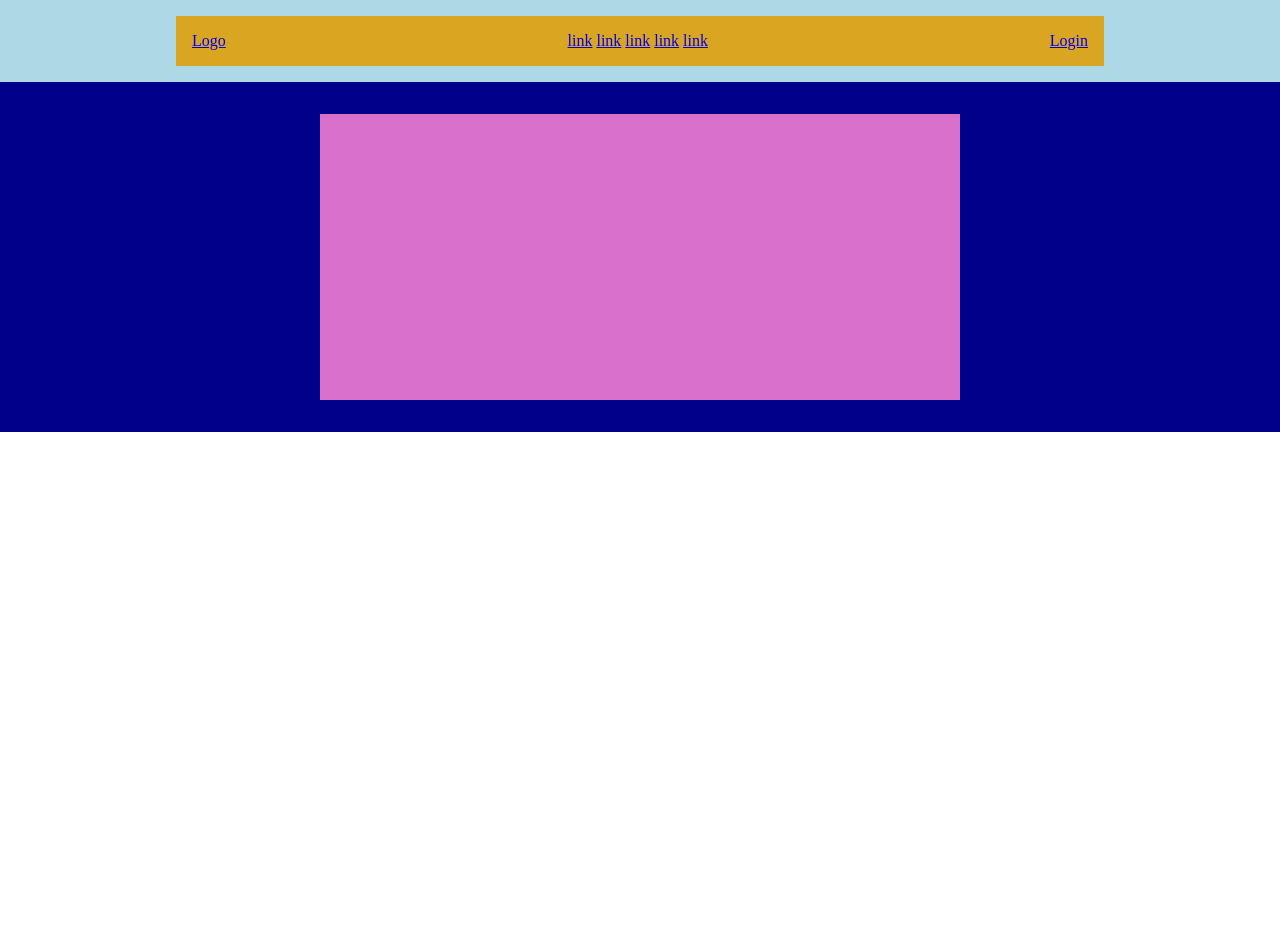
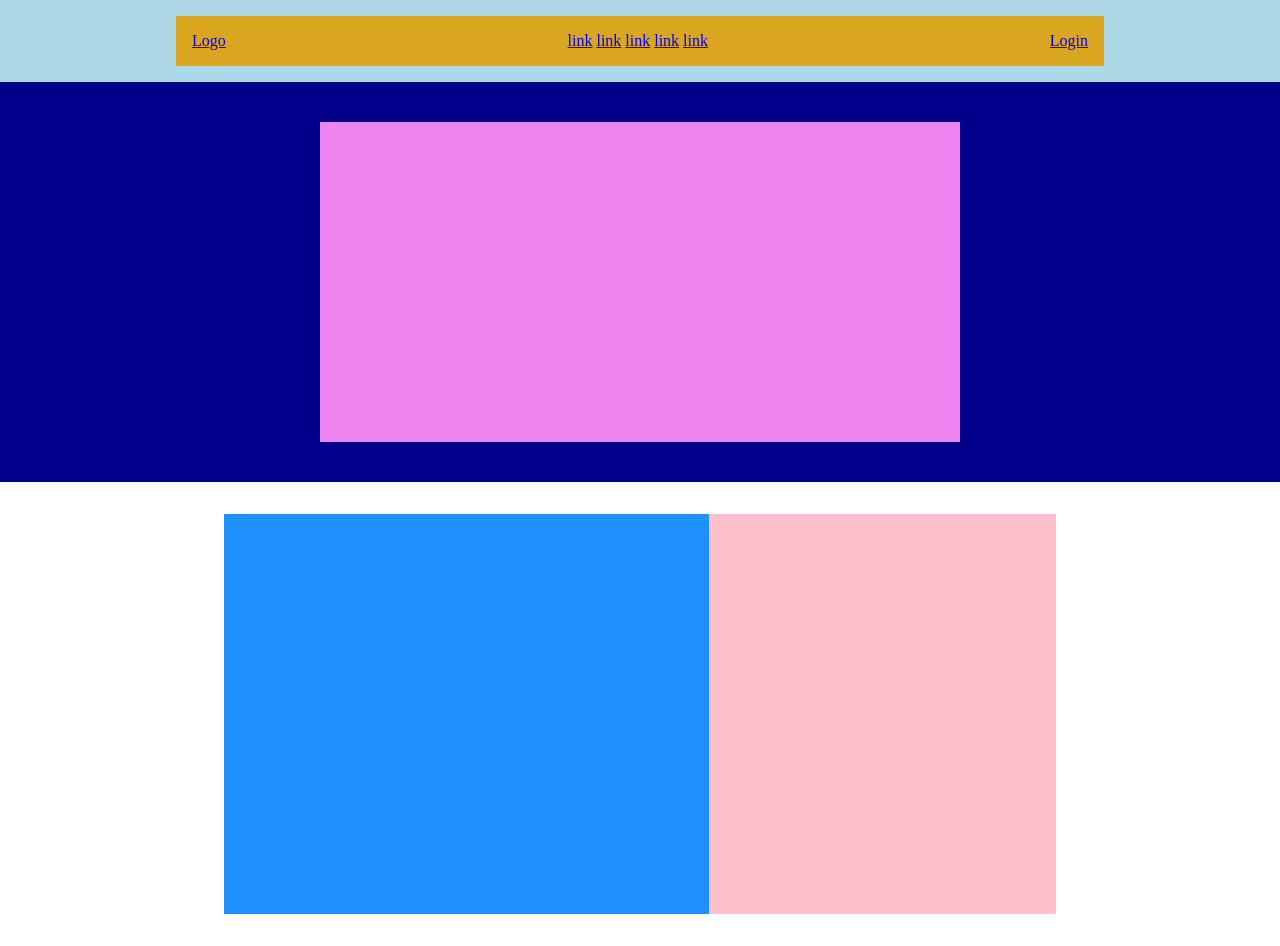
Before and after one commit to sensi-federico/htmlcss-struttura-discord, a plain HTML site: page index.html in a window 1280 px wide. Before the commit the page ends 800 px from the top, so only its background shows below. Drawn offline with Linux system fonts and the light colour scheme.

Commit message:
ritrovata giusta via che era smarrita

```diff
--- a/assets/css/style.css
+++ b/assets/css/style.css
@@ -1,9 +1,49 @@
-/* common */
+/* utility */
 
 * {
     margin: 0;
     padding: 0;
     box-sizing: border-box;
+}
+
+.container {
+    width: 65%;
+    max-width: 1200px;
+    margin: auto;
+}
+
+.row {
+    display: flex;
+    flex-wrap: wrap;
+    flex-direction: row;
+}
+
+.col-2 {
+    width: calc( (100% / 12) * 2) ;
+}
+
+.col-3 {
+    width: calc( (100% / 12) * 3 );
+}
+
+.col-4 {
+    width: calc( (100% / 12) * 4 );
+}
+
+.col-5 {
+    width: calc( (100% / 12) * 5 );
+}
+
+.col-6 {
+    width: calc( (100% / 12) * 6 );
+}
+
+.col-7 {
+    width: calc( (100% / 12) * 7 );
+}
+
+.col-12 {
+    width: calc( (100% / 12) * 12 );
 }
 
 /* palette */
@@ -24,13 +64,14 @@
 
 /* header */
 
+
 #site_header {
     background-color: var(--light-header);
     /* height: 100px; */
     padding: 1rem;
 }
 
-/* Navbar */
+/* navbar */
 
 #navbar {
     display: flex;
@@ -40,16 +81,33 @@
     justify-content: space-between;
 }
 
-.container {
+/* main */
+
+.blue_back {
     background-color: var(--primary-color);
-    /* height: 400px; */
+    max-width: 100%;
     width: 100%;
+    height: 400px;
 }
 
-#top_main {
-    background-color: rgb(216, 112, 204);
-    height: 350px;
-    margin: 0rem 18rem;
-    padding: 3rem;
-    border: 2rem solid var(--primary-color);
+.head-block {
+    background-color: #ee82ee;
+    height: 320px;
+    width: 50%;
+    max-width: 1000px;
+    margin: auto;
+    text-align: center;
+    color: white;
 }
+
+.blue {
+    background-color:  var(--dark);
+    height: 400px;
+    margin: 2rem 0;
+}
+
+.pink {
+    background-color: var(--light-footer);
+    height: 400px;
+    margin: 2rem 0;
+}
--- a/index.html
+++ b/index.html
@@ -6,7 +6,7 @@
     <meta http-equiv="X-UA-Compatible" content="IE=edge">
     <meta name="viewport" content="width=device-width, initial-scale=1.0">
     <link rel="stylesheet" href="./assets/css/style.css">
-    <title>Document</title>
+    <title>Discord Clone</title>
 </head>
 
 <body>
@@ -38,12 +38,13 @@
 
     <main id="site_main">
 
-        <div class="container">
+        <div class="blue_back row">
+            <div class="head-block"></div>
+        </div>
 
-            <div id="top_main">
-
-            </div>
-
+        <div class="container row">
+            <div class="col-7 blue"></div>
+            <div class="col-5 pink"></div>
         </div>
 
     </main>
```
